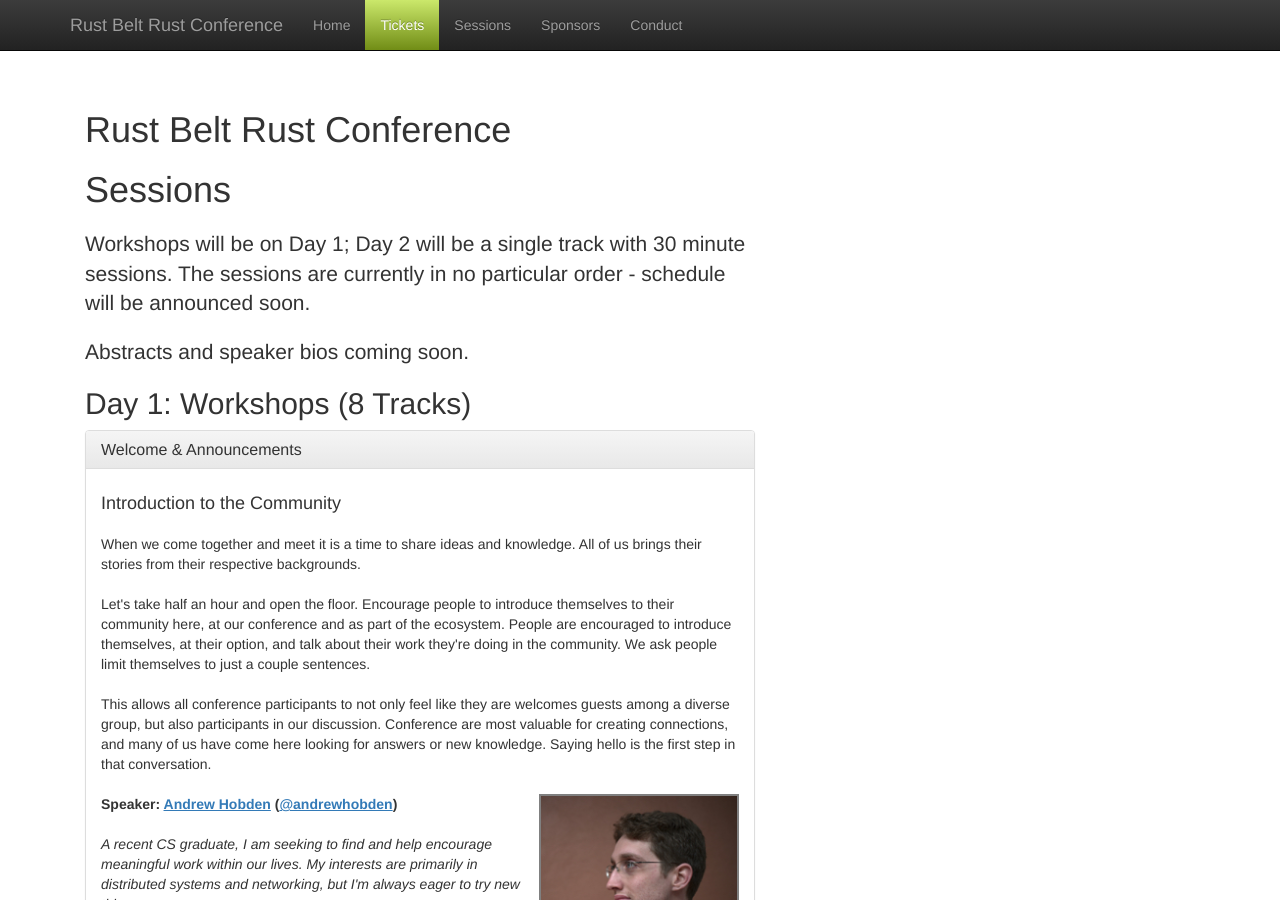
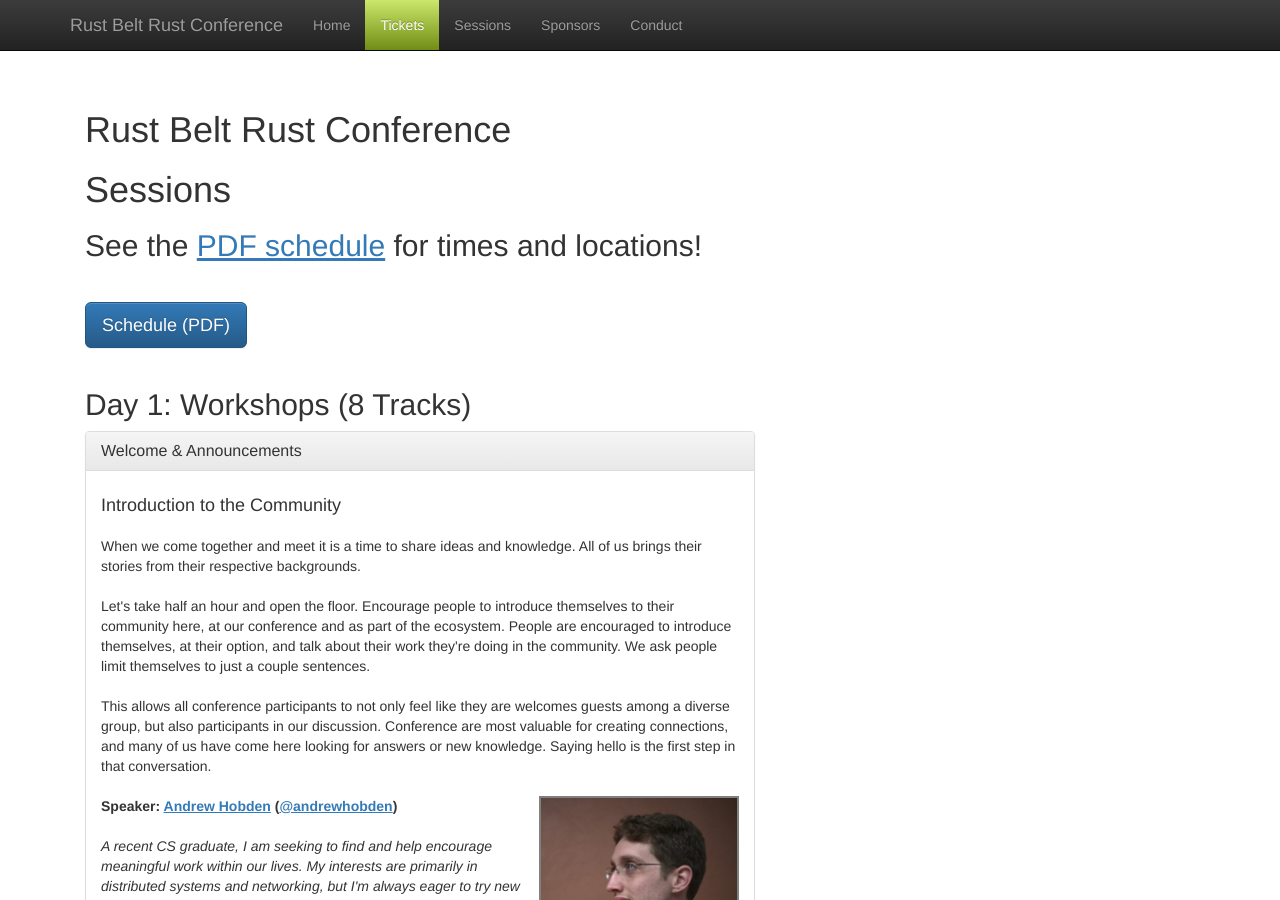
Before and after one commit to rustbeltrust/2016, a Jekyll site: the page built from sessions.html, in a window 1280 px wide and 900 px high. Built offline with Jekyll 4.4.1, drawn with Linux system fonts in a browser that asks for light colours; nearby versions of some CDN libraries; Markdown is read by kramdown in place of the engine named in the settings.

Commit message:
Add the schedule to the sessions page too

```diff
--- a/sessions.html
+++ b/sessions.html
@@ -8,8 +8,11 @@ redirect_from:
 
 <h1>Rust Belt Rust Conference</h1>
 <h1>Sessions</h1>
-<p class="lead">Workshops will be on Day 1; Day 2 will be a single track with 30 minute sessions. The sessions are currently in no particular order - schedule will be announced soon.</p>
-<p class="lead">Abstracts and speaker bios coming soon.</p>
+
+<h2>See the <a href="/rust-belt-rust-detailed-schedule.pdf">PDF schedule</a> for times and locations!</h2>
+<div class="buynow">
+    <a class="btn btn-primary btn-lg" role="button" href="/rust-belt-rust-detailed-schedule.pdf">Schedule (PDF)</a>
+</div>
 
 {% for day in site.data.sessions %}
   <h2>{{day.title}}</h2>
```
